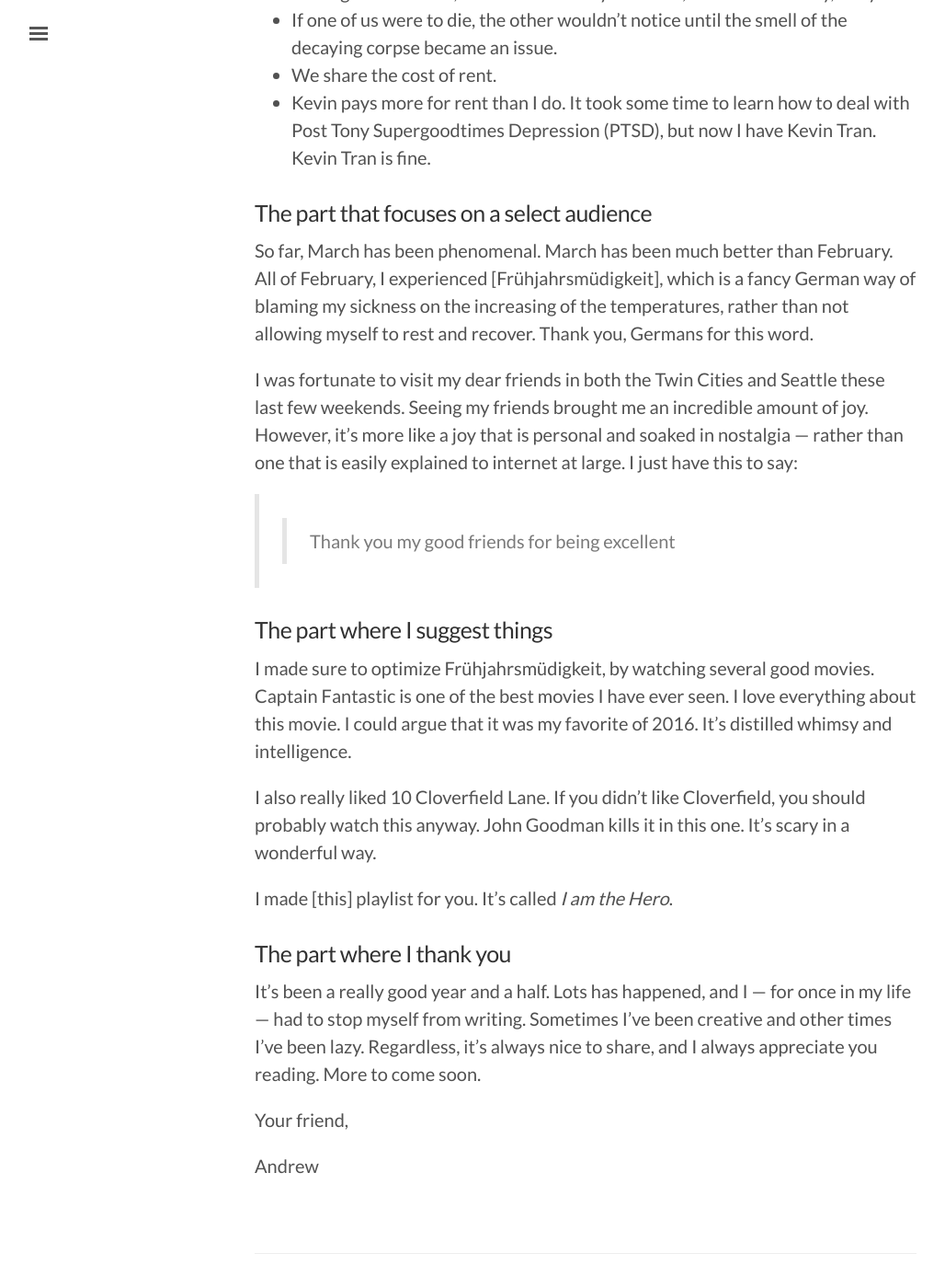
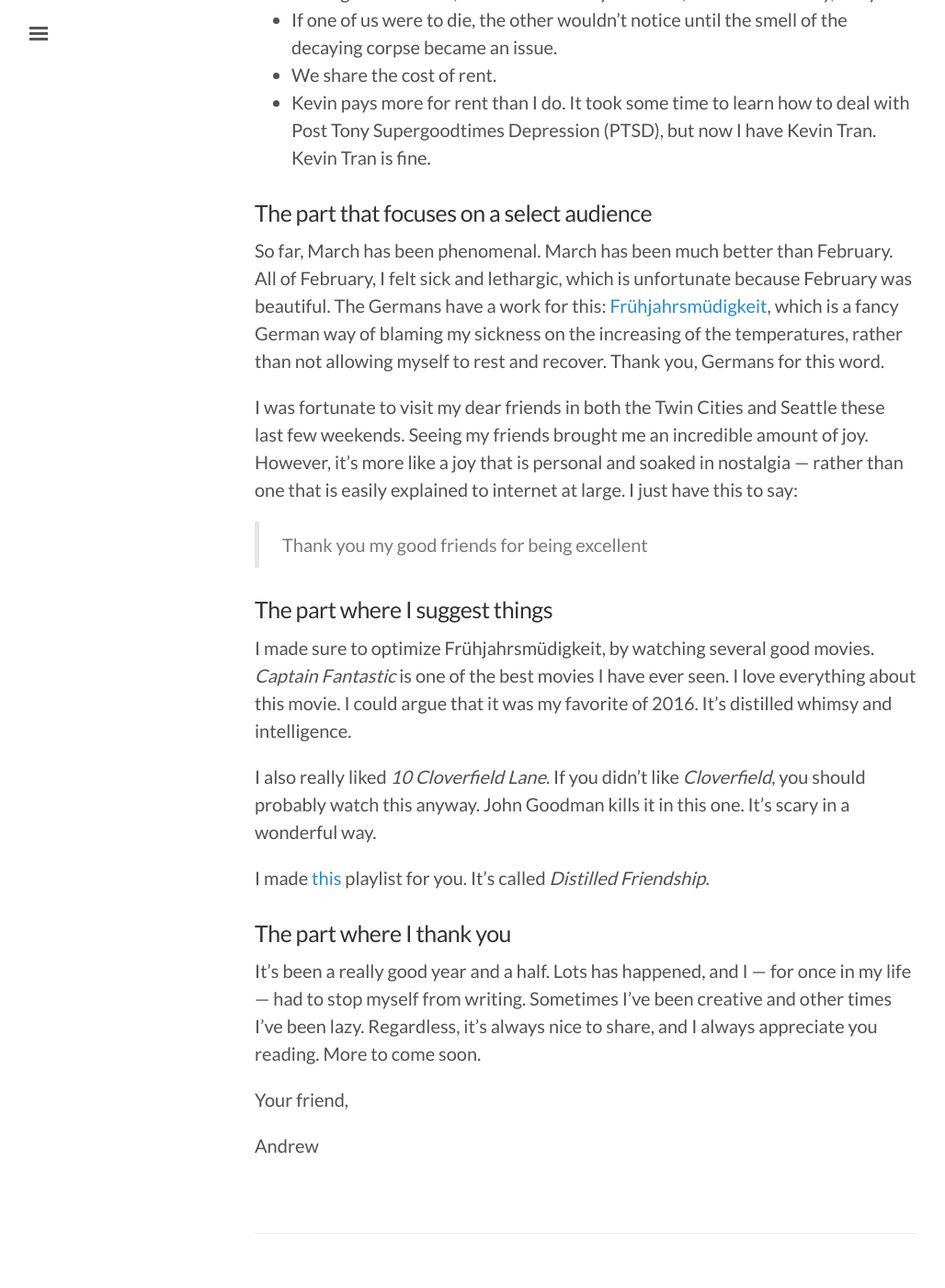
Before and after one commit to akraemer007/andrewkraemer.party, a Jekyll site: the page built from _posts/2017-03-15-i-dont-know-what-to-write.md, in a window 1280 px wide and 1400 px high, scrolled down 1720 px. Shown: the whole window at 92% size, without its empty margins (3-1031 px from the left). Built offline with Jekyll 4.4.1, drawn with Linux system fonts in a browser that asks for light colours.

Commit message:
editied post added CNAME

```diff
--- /dev/null
+++ b/CNAME
@@ -0,0 +1 @@
+andrewkraemer.party
--- a/_posts/2017-03-15-i-dont-know-what-to-write.md
+++ b/_posts/2017-03-15-i-dont-know-what-to-write.md
@@ -35,17 +35,17 @@ My new roommate is Kevin Tran. Kevin Tran is from a place called *Craigslist*. K
 It took some time to learn how to deal with Post Tony Supergoodtimes Depression (PTSD), but now I have Kevin Tran. Kevin Tran is fine.
 
 ### The part that focuses on a select audience
-So far, March has been phenomenal. March has been much better than February. All of February, I experienced [Frühjahrsmüdigkeit], which is a fancy German way of blaming my sickness on the increasing of the temperatures, rather than not allowing myself to rest and recover. Thank you, Germans for this word.
+So far, March has been phenomenal. March has been much better than February. All of February, I felt sick and lethargic, which is unfortunate because February was beautiful. The Germans have a work for this: [Frühjahrsmüdigkeit](https://en.wikipedia.org/wiki/Springtime_lethargy), which is a fancy German way of blaming my sickness on the increasing of the temperatures, rather than not allowing myself to rest and recover. Thank you, Germans for this word.
 
 I was fortunate to visit my dear friends in both the Twin Cities and Seattle these last few weekends. Seeing my friends brought me an incredible amount of joy. However, it’s more like a joy that is personal and soaked in nostalgia — rather than one that is easily explained to internet at large. I just have this to say:
->> Thank you my good friends for being excellent
+> Thank you my good friends for being excellent
 
 ### The part where I suggest things
-I made sure to optimize Frühjahrsmüdigkeit, by watching several good movies. Captain Fantastic is one of the best movies I have ever seen. I love everything about this movie. I could argue that it was my favorite of 2016. It’s distilled whimsy and intelligence.
+I made sure to optimize Frühjahrsmüdigkeit, by watching several good movies. *Captain Fantastic* is one of the best movies I have ever seen. I love everything about this movie. I could argue that it was my favorite of 2016. It’s distilled whimsy and intelligence.
 
-I also really liked 10 Cloverfield Lane. If you didn’t like Cloverfield, you should probably watch this anyway. John Goodman kills it in this one. It’s scary in a wonderful way.
+I also really liked *10 Cloverfield Lane*. If you didn’t like *Cloverfield*, you should probably watch this anyway. John Goodman kills it in this one. It’s scary in a wonderful way.
 
-I made [this] playlist for you. It’s called *I am the Hero*.
+I made [this](https://open.spotify.com/user/kidman007/playlist/2ZqNeGaS08ga03TmmrEVjn) playlist for you. It’s called *Distilled Friendship*.
 
 ### The part where I thank you
 It’s been a really good year and a half. Lots has happened, and I — for once in my life — had to stop myself from writing. Sometimes I’ve been creative and other times I’ve been lazy. Regardless, it’s always nice to share, and I always appreciate you reading. More to come soon.
```
